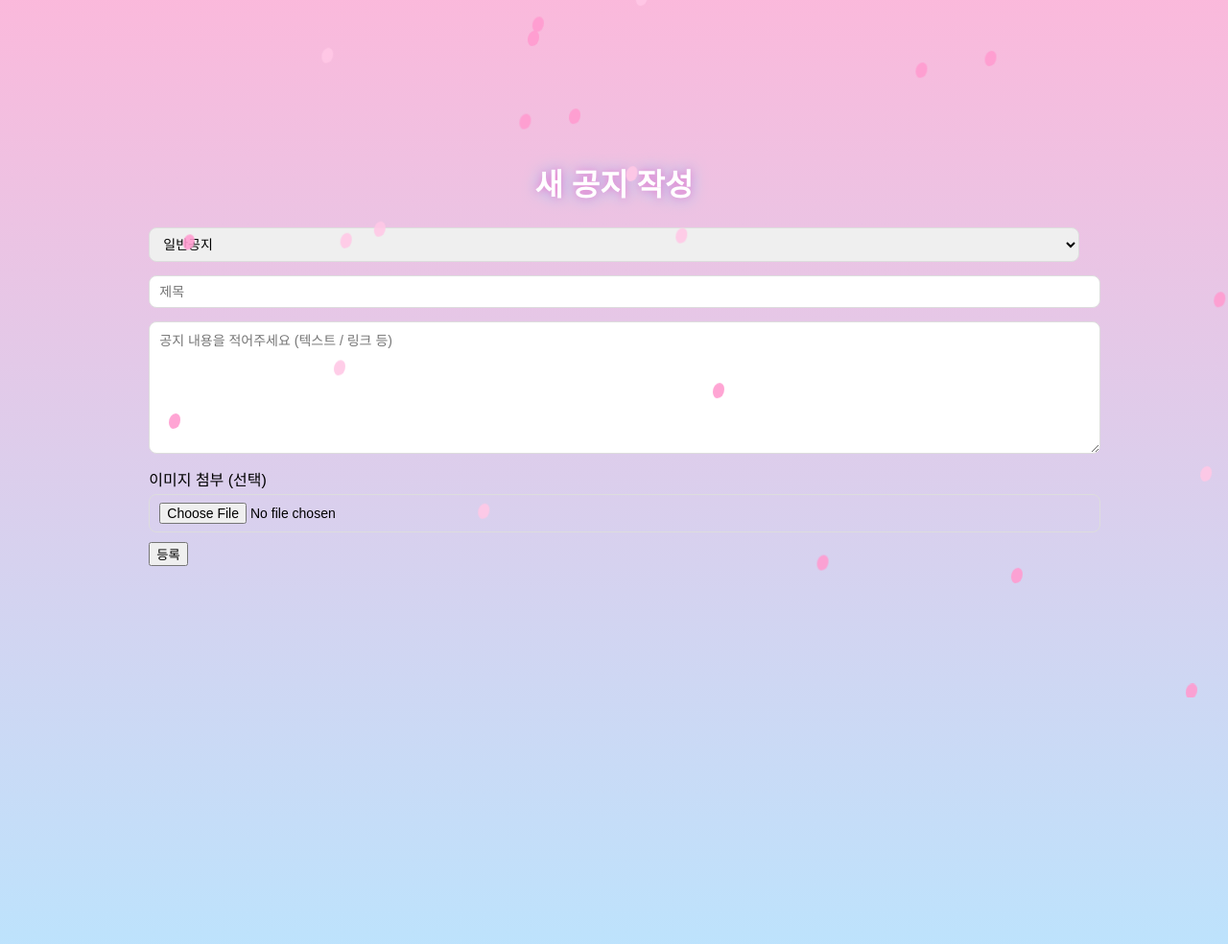
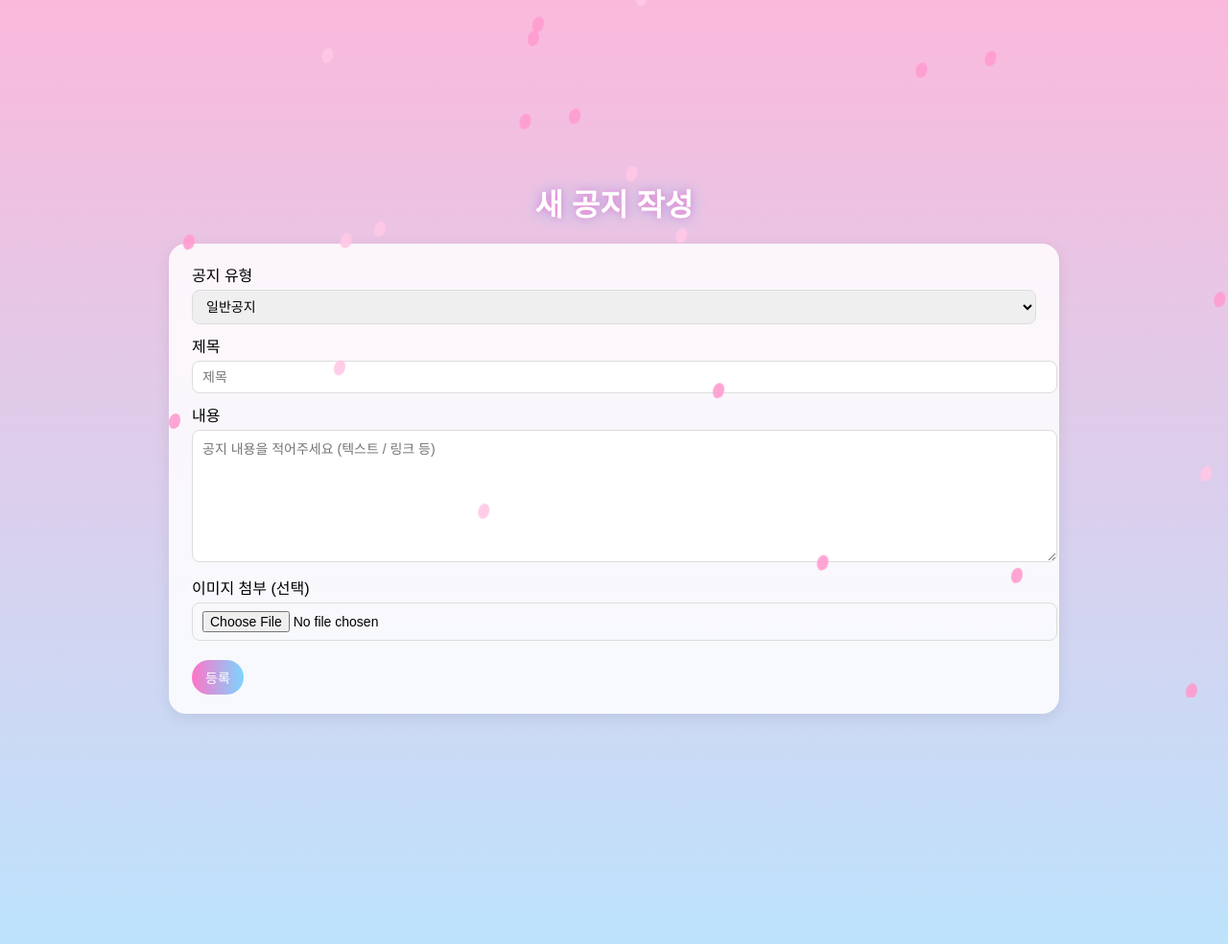
Before and after one commit to 29473838/HOMEPAGE, a Flask app: template templates/notice_write.html in a window 1280 px wide. Shown: the part 73-1057 px from the top of the page at 96% size. Run offline with Flask 3, Linux system fonts and the light colour scheme; the template is opened without the code that fills it, so the values that code supplies are empty.

Commit message:
Update notice_write.html

```diff
--- a/templates/notice_write.html
+++ b/templates/notice_write.html
@@ -2,19 +2,28 @@
 {% block title %}공지 작성 - 소리가 담긴 타임머신{% endblock %}
 {% block content %}
 <div class="notice-page-wrapper">
-    <div class="page-title">새 공지 작성</div>
+    <h1 class="page-title">새 공지 작성</h1>
 
-    <form method="POST" enctype="multipart/form-data" class="content-form">
+    <div class="card" style="width:80%;max-width:1100px;">
+        <form method="POST" enctype="multipart/form-data">
+            <label>공지 유형</label>
             <select name="category" required>
                 <option value="일반공지">일반공지</option>
                 <option value="방송공지">방송공지</option>
                 <option value="패치노트">패치노트</option>
             </select>
+
+            <label>제목</label>
             <input type="text" name="title" placeholder="제목" required>
+
+            <label>내용</label>
             <textarea name="content" placeholder="공지 내용을 적어주세요 (텍스트 / 링크 등)" required></textarea>
+
             <label>이미지 첨부 (선택)</label>
             <input type="file" name="image" accept="image/*">
-        <button type="submit" class="btn-primary">등록</button>
+
+            <button type="submit" class="btn" style="margin-top:10px;">등록</button>
         </form>
     </div>
+</div>
 {% endblock %}
```
Lines whose indentation alone changed are shown as unchanged.
